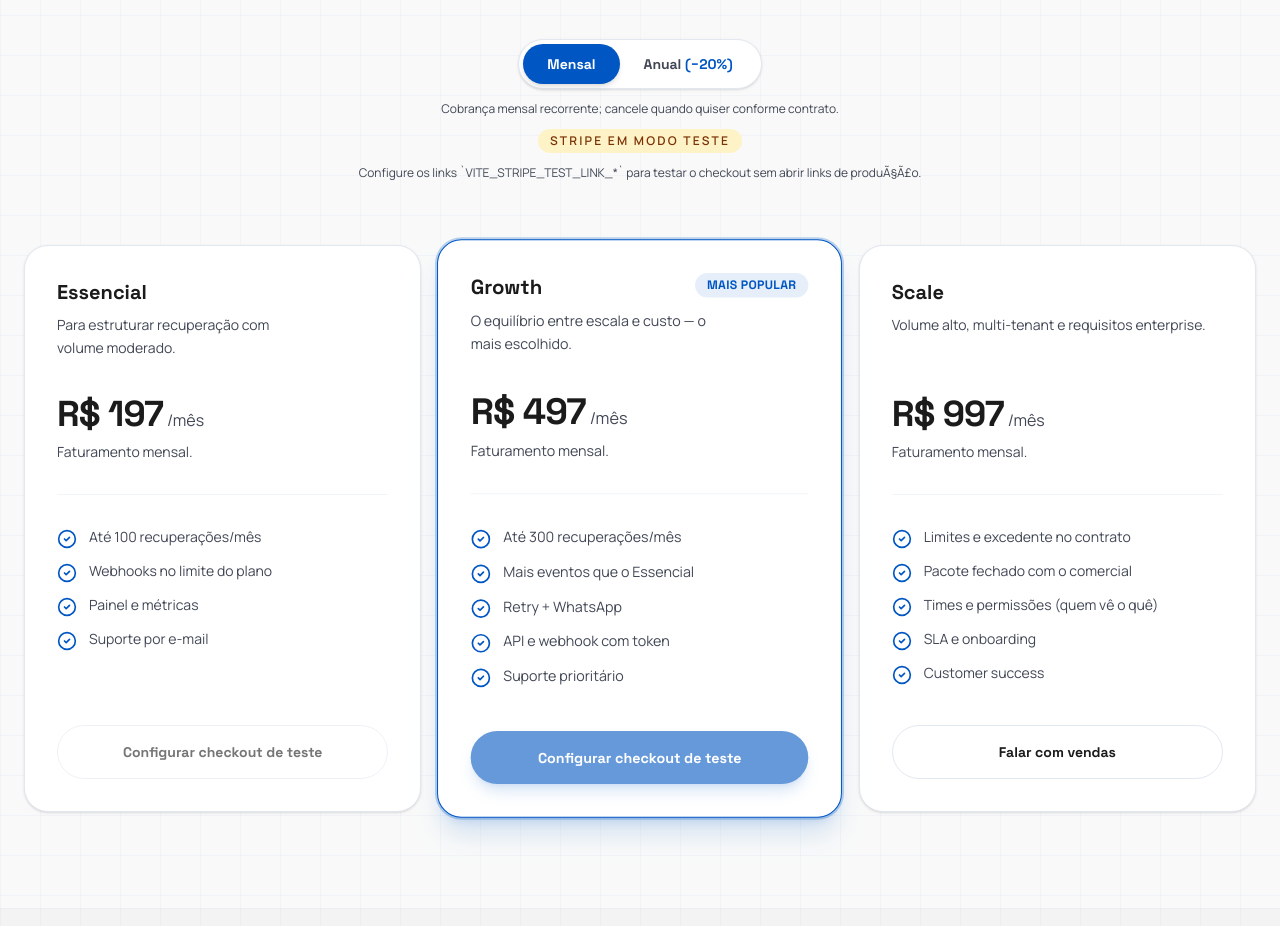
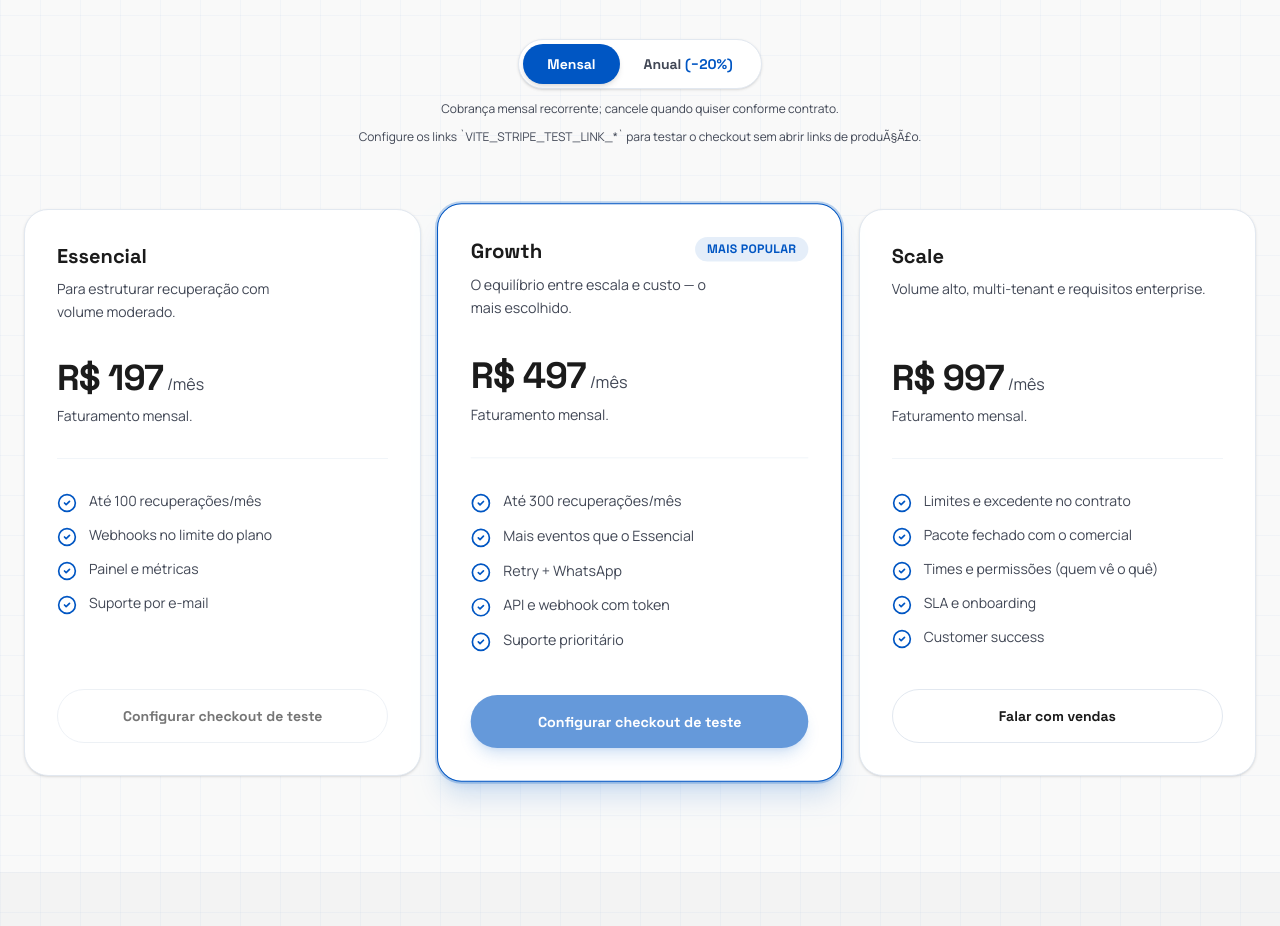
Before and after one commit to aiiobrtech-create/RecPay, a React (Vite) app in the folder recovery-engine/: page / in a window 1280 px wide. Shown: the part 7360-8286 px from the top of the page. Built offline with nearby package versions, Linux system fonts and the light colour scheme; no server answers.

Commit message:
tela em produção sem badge

```diff
--- a/recovery-engine/src/App.tsx
+++ b/recovery-engine/src/App.tsx
@@ -1279,14 +1279,6 @@ function PricingSection() {
               {cycle === 'yearly'
                 ? 'Valores por mês equivalente; cobrança única anual no checkout.'
                 : 'Cobrança mensal recorrente; cancele quando quiser conforme contrato.'}
-            </p>
-            <p
-              className={cn(
-                'rounded-full px-3 py-1 text-center text-xs font-semibold uppercase tracking-[0.18em]',
-                isStripeTestMode ? 'bg-amber-100 text-amber-900' : 'bg-emerald-100 text-emerald-900',
-              )}
-            >
-              Stripe em modo {isStripeTestMode ? 'teste' : 'live'}
             </p>
             {isStripeTestMode ? (
               <p className="max-w-xl text-center text-xs text-on-surface-variant">
```
